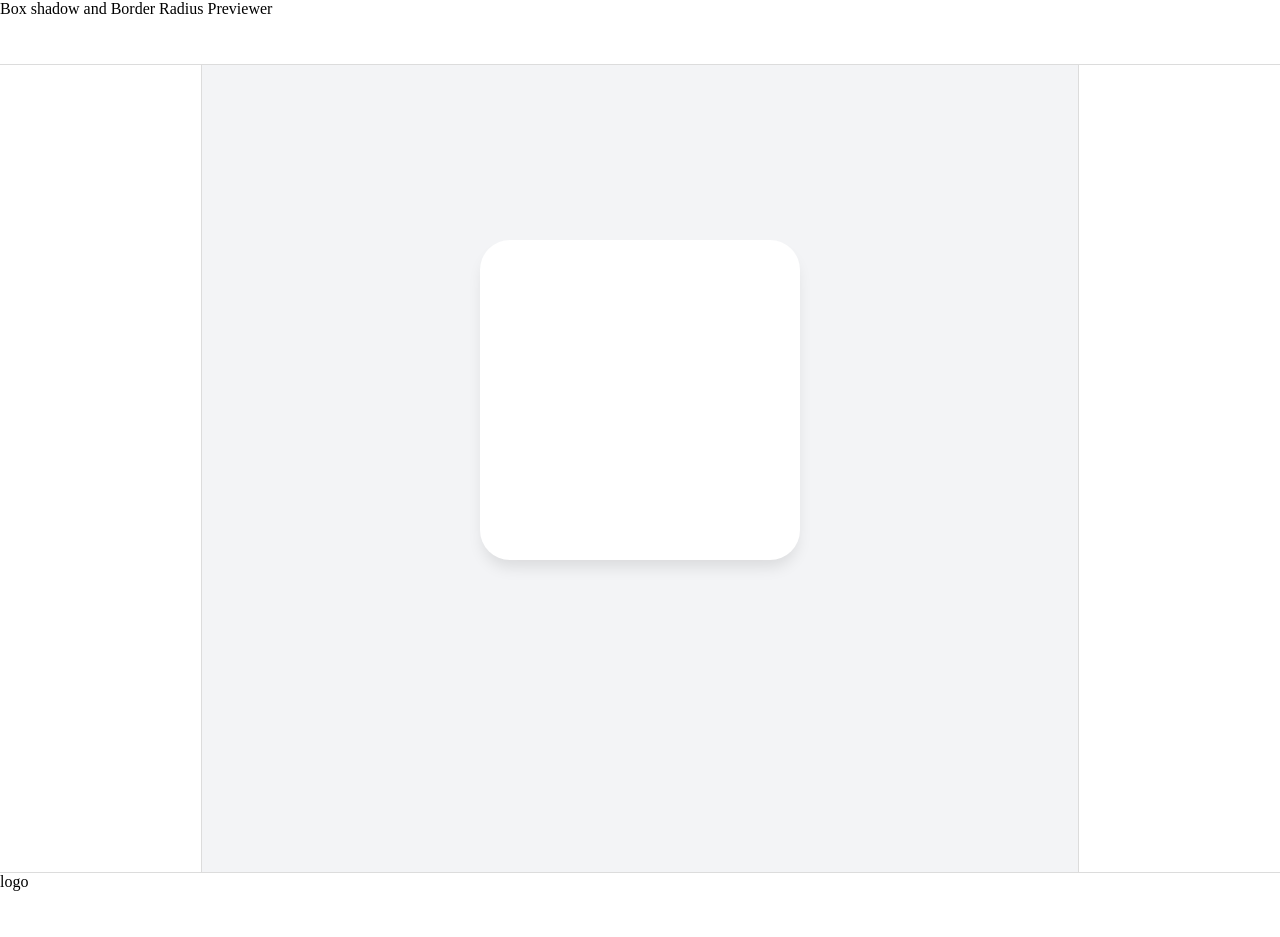
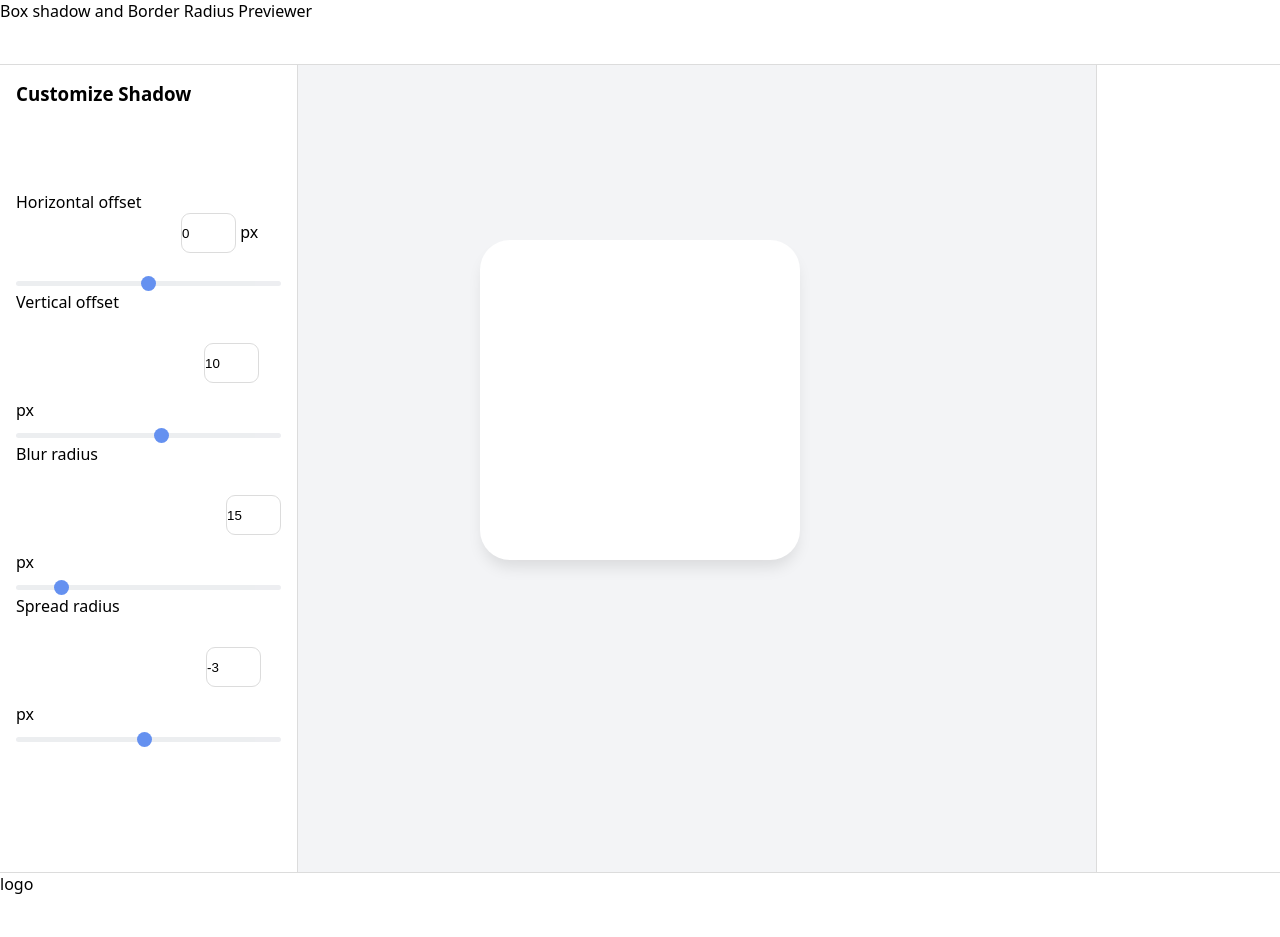
Before and after one commit to JoaoRenato2/Border-radius-Previewer, a plain HTML site: page index.html in a window 1280 px wide. Drawn offline with Linux system fonts and the light colour scheme.

Commit message:
boxShadow preview is done

```diff
--- a/index.html
+++ b/index.html
@@ -14,10 +14,55 @@
   <main>
     <div class="container">
       <div class="container-left">
+        <h3>Customize Shadow</h3>
+        <div class="container-controls">
+        <div class="form-control">
+          <div class="reference-input">
+            <label class="title"  for="horizontal">Horizontal offset</label>
+            <input class="horizontalValue value" type="text" class="value" id="horizontal-value" name="horizontal-valeu">
+            <label  for="px">px</label>
+          </div>
+          <div class="range-input">
+            <input type="range" class="slider" id="horizontal" name="horizontal" min="-100" max="100" value="0">
+          </div>
+        </div>
+        <div class="form-control">
+          <div class="reference-input">
+            <label class="title"  for="vertical">Vertical offset</label>
+            <input class="verticalValue value" type="text" class="value" id="vertical-value" name="vertical-valeu">
+            <label  for="px">px</label>
+          </div>
+          <div class="range-input">
+            <input type="range" class="slider" id="vertical" name="vertical" min="-100" max="100" value="10">
+          </div>
+        </div>
+        <div class="form-control">
+          <div class="reference-input">
+            <label class="title"  for="blur">Blur radius</label>
+            <input class="blurValue value" type="text" class="value" id="blur-value" name="blur-valeu">
+            <label  for="px">px</label>
+          </div>
+          <div class="range-input">
+            <input type="range" class="slider" id="blur" name="blur" min="0" max="100" value="15">
+          </div>
+        </div>
+        <div class="form-control">
+          <div class="reference-input">
+            <label class="title"  for="spread">Spread radius</label>
+            <input class="spreadValue value" type="text" class="value" id="spread-value" name="spread-valeu">
+            <label  for="px">px</label>
+          </div>
+          <div class="range-input">
+            <input type="range" class="slider" id="spread" name="spread" min="-100" max="100" value="-3">
+          </div>
+
+        </div>
+
+        </div>
 
       </div>
       <div class="container-mid">
-        <div class="object">
+        <div id="objetcPreview" class="object">
 
         </div>
       </div>
@@ -30,6 +75,6 @@
   <footer>
     logo
   </footer>
-
+  <script src="index.js"></script>
 </body>
 </html>
--- a/index.js
+++ b/index.js
@@ -0,0 +1,78 @@
+class Boxshadowgenerator{
+  constructor(horizontal, horizontalref, vertical, verticalref, blur, blurref, spread, spreadref, boxPreview){
+    this.horizontal = horizontal;
+    this.horizontalref = horizontalref;
+    this.vertical = vertical;
+    this.verticalref = verticalref;
+    this.blur = blur;
+    this.blurref = blurref;
+    this.spread = spread;
+    this.spreadref = spreadref;
+    this.boxPreview = boxPreview;
+
+  }
+
+  initialize(){
+    this.horizontalref.value = this.horizontal.value
+    this.verticalref.value = this.vertical.value
+    this.blurref.value = this.blur.value
+    this.spreadref.value = this.spread.value
+
+    this.applyEfect()
+  }
+
+  applyEfect(){
+    this.boxPreview.style.boxShadow = `${this.horizontalref.value}px ${this.verticalref.value}px ${this.blurref.value}px ${this.spreadref.value}px rgba(0,0,0,0.1)`;
+  }
+
+  updateValue(type, value){
+    switch (type) {
+      case "horizontal":
+        this.horizontalref.value = value;
+        break;
+      case "vertical":
+        this.verticalref.value = value;
+        break;
+      case "blur":
+        this.blurref.value = value;
+        break;
+      case "spread":
+        this.spreadref.value = value;
+        break;
+    }
+    this.applyEfect()
+
+  }
+}
+
+const horizontal = document.querySelector("#horizontal");
+const horizontalref = document.querySelector("#horizontal-value");
+const vertical = document.querySelector("#vertical");
+const verticalref = document.querySelector("#vertical-value");
+const blur = document.querySelector("#blur");
+const blurref = document.querySelector("#blur-value");
+const spread = document.querySelector("#spread");
+const spreadref = document.querySelector("#spread-value");
+const boxPreview = document.querySelector("#objetcPreview");
+
+
+const boxShadow = new Boxshadowgenerator(horizontal, horizontalref, vertical, verticalref,blur,blurref,spread,spreadref,boxPreview);
+
+boxShadow.initialize()
+
+horizontal.addEventListener("input", (e)=>{
+  const value = e.target.value
+  boxShadow.updateValue("horizontal",value)
+});
+vertical.addEventListener("input", (e)=>{
+  const value = e.target.value
+  boxShadow.updateValue("vertical",value)
+});
+blur.addEventListener("input", (e)=>{
+  const value = e.target.value
+  boxShadow.updateValue("blur",value)
+});
+spread.addEventListener("input", (e)=>{
+  const value = e.target.value
+  boxShadow.updateValue("spread",value)
+});
--- a/style.css
+++ b/style.css
@@ -50,6 +50,7 @@
 
 html{
   font-size: 62.5%;
+  font-family: ui-sans-serif,system-ui,-apple-system,BlinkMacSystemFont,Segoe UI,Roboto,Helvetica Neue,Arial,Noto Sans,sans-serif,"Apple Color Emoji","Segoe UI Emoji",Segoe UI Symbol,"Noto Color Emoji";
 }
 body{
   font-size: 1.6rem;
@@ -67,6 +68,10 @@ footer{
   background-color: #fff;
   border-top: 1px solid gainsboro;
 
+}
+h3{
+  margin: 1.6rem ;
+  font-weight: 700;
 }
 .container{
   display: grid;
@@ -98,7 +103,7 @@ footer{
   transform: translate(-50%, -50%); /* Ajustar posição */
   background-color: #fff;
   border-radius: 3rem;
-  box-shadow: 0px 10px 15px -3px rgba(0,0,0,0.1);
+
 }
 
 .container-rigth{
@@ -107,3 +112,76 @@ footer{
   border-left: 1px solid gainsboro;
 
 }
+
+.container-controls{
+  margin: 1.6rem;
+  margin-top: 8.5rem;
+}
+
+.slider {
+
+  background-color: transparent;
+  -webkit-appearance: none;
+  width: 100%;
+  height: 5px;
+  border-radius: 5px;
+  background: #e5e7eb;
+  outline: none;
+  opacity: 0.7;
+  -webkit-transition: .2s;
+  transition: opacity .2s;
+}
+
+.slider::-webkit-slider-thumb {
+  -webkit-appearance: none;
+  appearance: none;
+  width: 15px;
+  height: 15px;
+  border-radius: 50%;
+  background: #2563eb;
+  cursor: pointer;
+}
+
+.slider::-moz-range-thumb {
+  width: 25px;
+  height: 25px;
+  border-radius: 50%;
+  background: #04AA6D;
+  cursor: pointer;
+}
+
+.value{
+  border: 0.15rem solid gainsboro;
+  border-radius: 0.9rem;
+  width: 5.5rem;
+  height: 4rem;
+}
+
+.horizontalValue{
+  margin-left: 16.5rem;
+  margin-bottom: 1.6rem;
+}
+
+.verticalValue{
+  margin-left: 18.8rem;
+  margin-bottom: 1.6rem;
+  margin-top: 3rem;
+}
+
+.blurValue{
+  margin-left: 21rem;
+  margin-bottom: 1.6rem;
+  margin-top: 3rem;
+}
+
+.spreadValue{
+  margin-left: 19rem;
+  margin-bottom: 1.6rem;
+  margin-top: 3rem;
+
+}
+
+.title{
+  font-weight: 500;
+  font-size: 1.6rem;
+}
```
